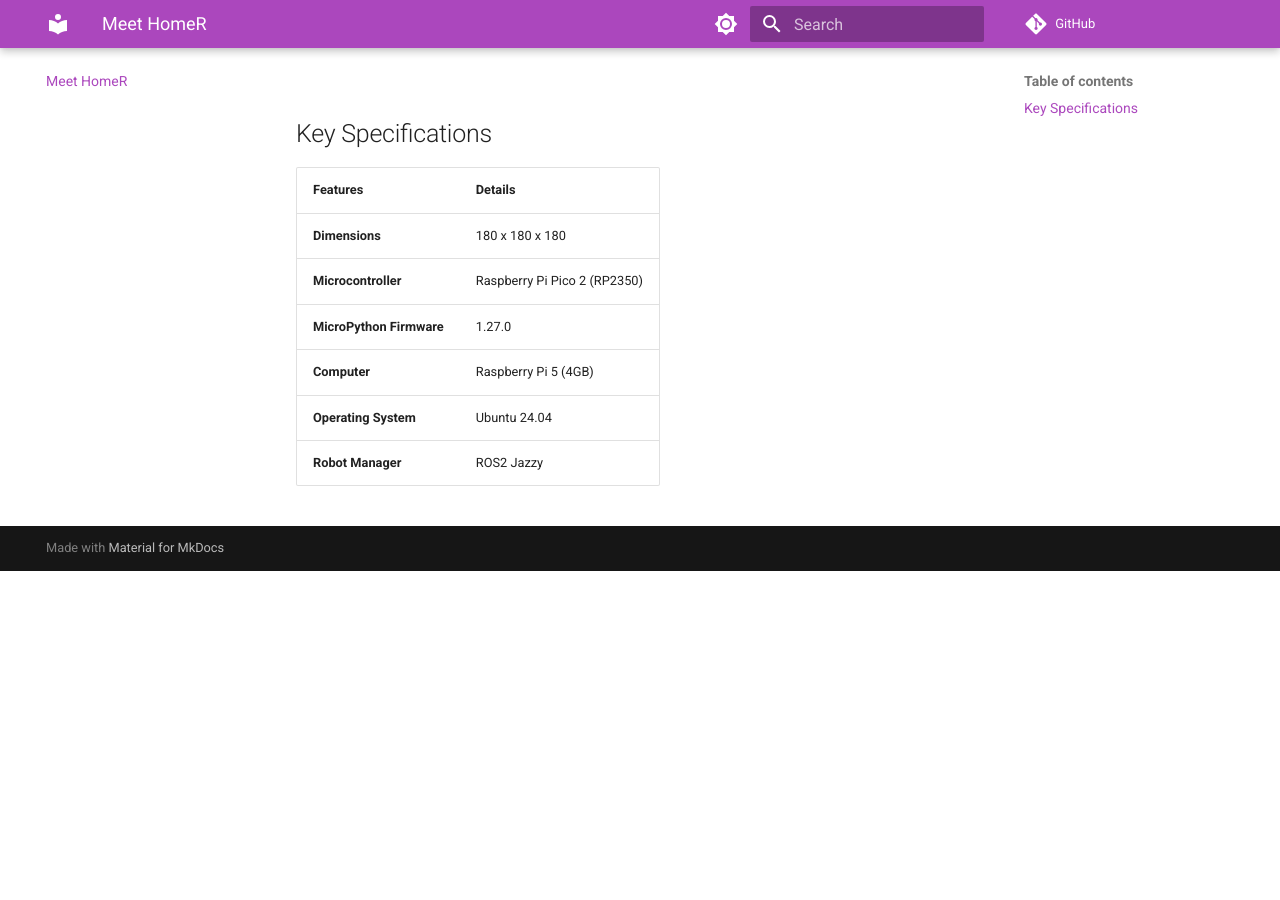
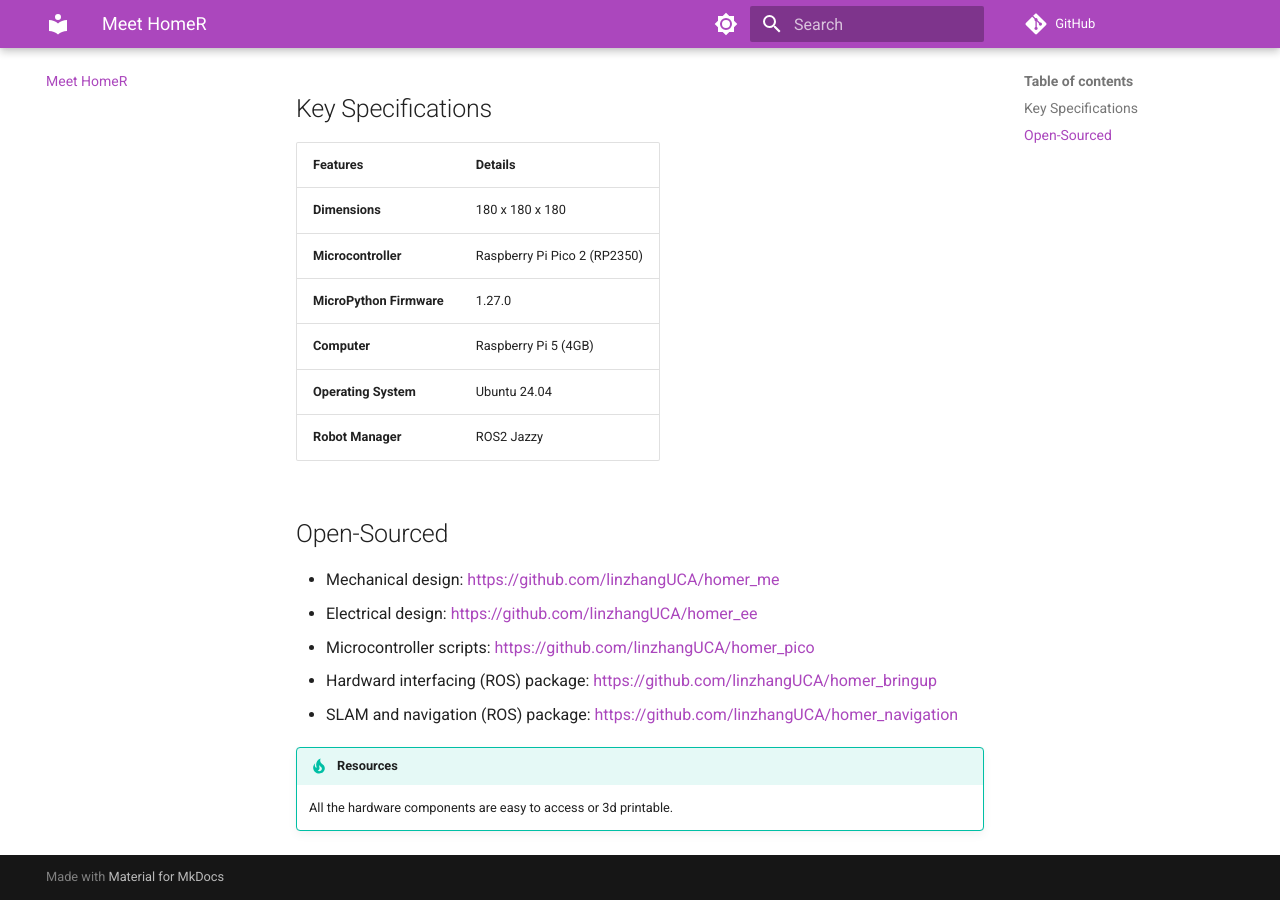
Before and after one commit to linzhangUCA/homer_docs, an MkDocs documentation site: the page built from docs/index.md, in a window 1280 px wide and 900 px high, scrolled down 1103 px. Built offline with MkDocs 1.6.1 and Material for MkDocs 9.7.7, drawn with Linux system fonts in a browser that asks for light colours; comment, search, counter and statistics services are not loaded; before the commit the page ends 1674 px from its top, so only the background shows below that; some of the changed text lies outside the part shown.

Commit message:
add links to github repos

```diff
--- a/docs/index.md
+++ b/docs/index.md
@@ -19,3 +17,14 @@
 | **Computer** | Raspberry Pi 5 (4GB) |
 | **Operating System** | Ubuntu 24.04 |
 | **Robot Manager** | ROS2 Jazzy |
+
+## Open-Sourced
+
+- Mechanical design: [https://github.com/linzhangUCA/homer_me](https://github.com/linzhangUCA/homer_me)
+- Electrical design: [https://github.com/linzhangUCA/homer_ee](https://github.com/linzhangUCA/homer_ee)
+- Microcontroller scripts: [https://github.com/linzhangUCA/homer_pico](https://github.com/linzhangUCA/homer_pico)
+- Hardward interfacing (ROS) package: [https://github.com/linzhangUCA/homer_bringup](https://github.com/linzhangUCA/homer_bringup)
+- SLAM and navigation (ROS) package: [https://github.com/linzhangUCA/homer_navigation](https://github.com/linzhangUCA/homer_navigation)
+
+!!! tip "Resources"
+    All the hardware components are easy to access or 3d printable.
```
Also changed, not shown: other parts of docs/index.md (+1 -3 lines).
